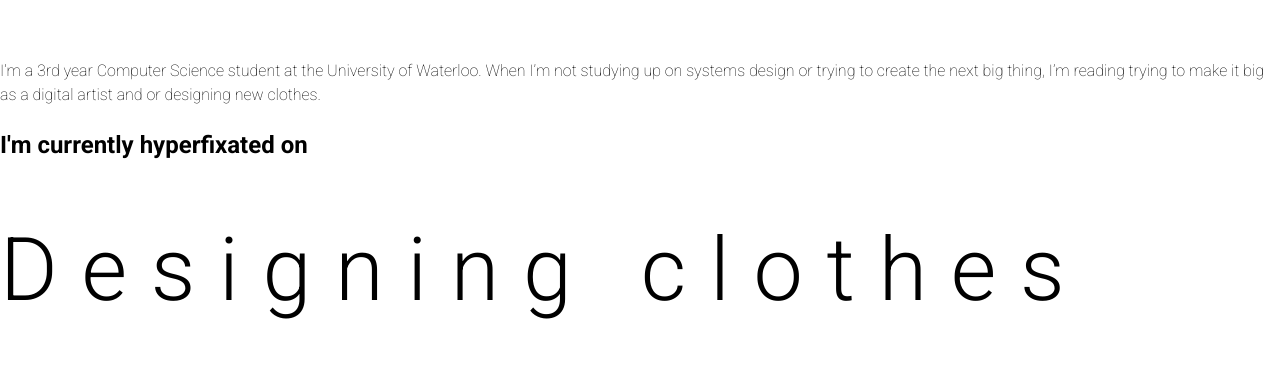
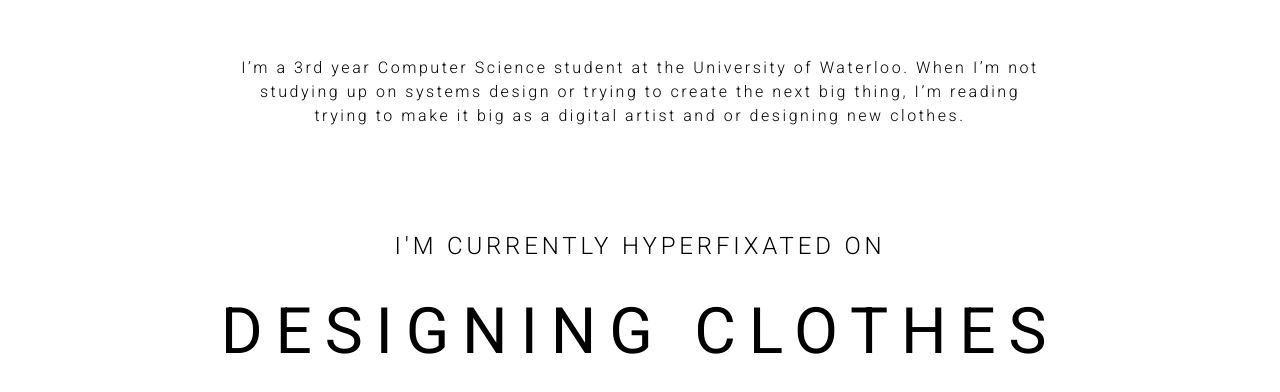
Before and after one commit to yejoyce8/personal-website, a React (Vite) app in the folder frontend/personal-website/: page /aboutMe in a window 1280 px wide. Shown: the part 190-582 px from the top of the page. Built offline with nearby package versions, Linux system fonts and the light colour scheme.

Commit message:
Style the about me page

```diff
--- a/frontend/personal-website/src/index.css
+++ b/frontend/personal-website/src/index.css
@@ -26,6 +26,7 @@ h1 {
   line-height: 1.1;
   font-weight: 350;
   letter-spacing: 0.27em;
+  text-transform: uppercase;
 }
 
 h3 {
@@ -66,6 +67,18 @@ a:hover {
   font-weight: 450;
 }
 
+h2 {
+  font-weight: 350;
+  letter-spacing: 0.16em;
+  text-transform: uppercase;
+}
+
+p {
+  font-weight: 350;
+  letter-spacing: 0.16em;
+  font-size: 1em;
+}
+
 .container-center {
   display: flex;
   justify-content: center;
@@ -76,6 +89,21 @@ a:hover {
 
 .center {
   text-align: center;
+}
+
+.p-center {
+  text-align: center;
+  padding-left: 30vh;
+  padding-right: 30vh;
+  padding-bottom: 10vh;
+}
+
+.interests-text {
+  text-transform: uppercase;
+  text-align: center;
+  letter-spacing: 0.2em;
+  font-weight: 400;
+  font-size: 4em;
 }
 
 .top-left-button {
--- a/frontend/personal-website/src/pages/AboutMePage.jsx
+++ b/frontend/personal-website/src/pages/AboutMePage.jsx
@@ -1,16 +1,16 @@
 export default function AboutMePage() {
     return (
         <>
-            <div>
-                <p> I’m a 3rd year Computer Science student at the University of Waterloo.
-                    When I’m not studying up on systems design or trying to create the next big thing, I’m reading trying to make it big as a digital artist and or designing new clothes.  </p>
+            <div className="container-center">
+                <div className="center">
+                    <p className="p-center"> I’m a 3rd year Computer Science student at the University of Waterloo.
+                        When I’m not studying up on systems design or trying to create the next big thing, I’m reading trying to make it big as a digital artist and or designing new clothes.  </p>
+                    <h2>I'm currently hyperfixated on</h2>
+                    <div className="interests-text">Designing clothes</div>
+                </div>
+
             </div>
-            <div>
-                <h2>I'm currently hyperfixated on</h2>
-            </div>
-            <div>
-                <h1>Designing clothes</h1>
-            </div>
+
         </>
     )
 }
```
